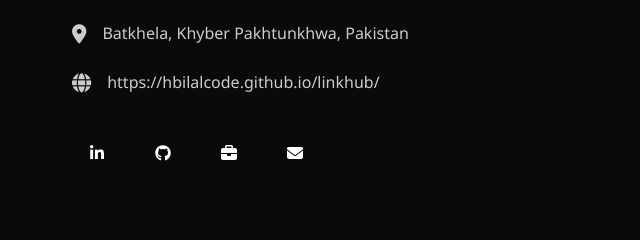
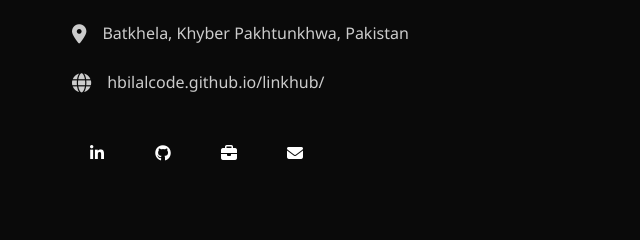
Before and after one commit to hbilalcode/portfolio, a plain HTML site: page index.html in a window 1280 px wide. Shown: the part 4000-4240 px from the top of the page, 0-640 px from the left. Drawn offline with Linux system fonts and the light colour scheme.

Commit message:
Github Link Again Updated.html

```diff
--- a/index.html
+++ b/index.html
@@ -909,7 +909,7 @@
 
                 <div class="contact-item">
                     <i class="fas fa-globe"></i>
-                    <a href="https://hbilalcode.github.io/portfolio/" target="_blank" style="color: var(--primary-color); text-decoration: none;">https://hbilalcode.github.io/linkhub/</a>
+                    <a href="https://hbilalcode.github.io/portfolio/" target="_blank" style="color: var(--primary-color); text-decoration: none;">hbilalcode.github.io/linkhub/</a>
                 </div>
 
                 <div class="social-links">
```
